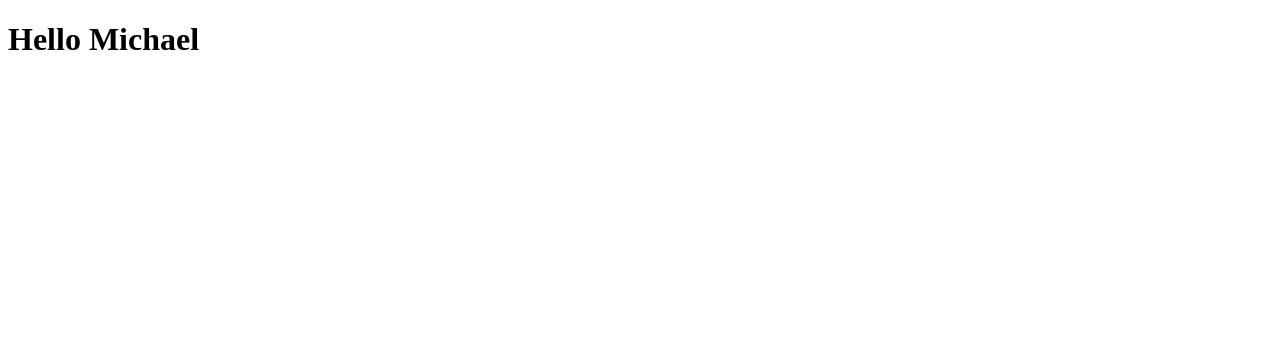
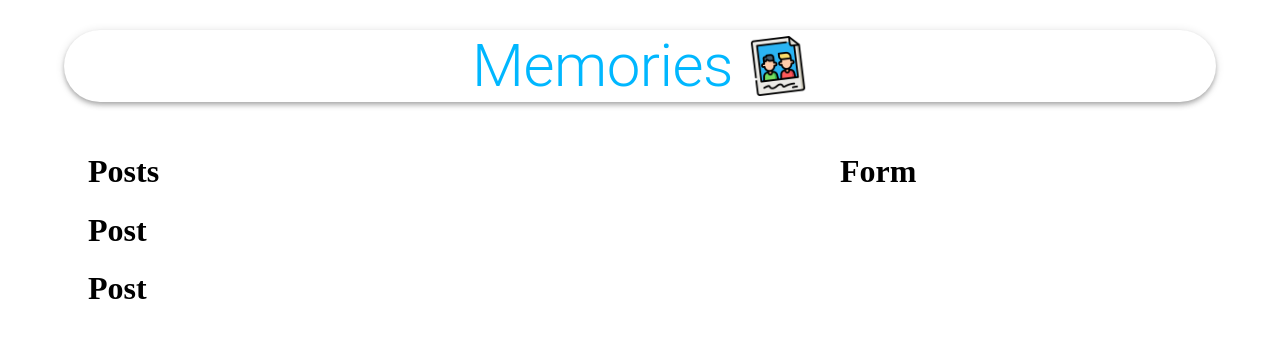
Before and after one commit to MichaelRayven/MERN-Memories, a React (Create React App) app in the folder client/: page / in a window 1280 px wide. Shown: the top 338 px of the page. Built offline with nearby package versions, Linux system fonts and the light colour scheme.

Commit message:
Defined and styled AppBar

```diff
--- a/client/src/App.js
+++ b/client/src/App.js
@@ -1,10 +1,48 @@
 import React from "react";
+import { Container, AppBar, Typography, Grow, Grid } from  '@mui/material';
+import { styled } from '@mui/material/styles';
+
+import Posts from './components/posts/Posts'
+import Form from './components/form/Form'
+
+import memories from './images/memories.png'
+
+const Image = styled('img')``;
 
 const App = () => {
     return (
         <div>
-            <h1>Hello Michael</h1>
-
+            <Container maxWidth="lg">
+                <AppBar sx={{
+                    borderRadius: 15,
+                    margin: '30px 0',
+                    display: 'flex',
+                    flexDirection: 'row',
+                    justifyContent: 'center',
+                    alignItems: 'center'
+                }}
+                position="static"
+                color="inherit">
+                    <Typography sx={{
+                        color: 'rgba(0,183,255, 1)'
+                    }} variant="h2" align="center">Memories</Typography>
+                    <Image sx={{
+                        marginLeft: '15px'
+                    }} src={memories} alt="A family photograph drawing" height="60" />
+                </AppBar>
+                <Grow in>
+                    <Container>
+                        <Grid container justifyContent="space-between" alignItems="stretch" spacing={3}>
+                            <Grid item xs={12} sm={7}>
+                                <Posts></Posts>
+                            </Grid>
+                            <Grid item xs={12} sm={4}>
+                                <Form></Form>
+                            </Grid>
+                        </Grid>
+                    </Container>
+                </Grow>
+            </Container>
         </div>
     )
 }
```
Also changed, not shown: client/src/images/memories.png (added).
